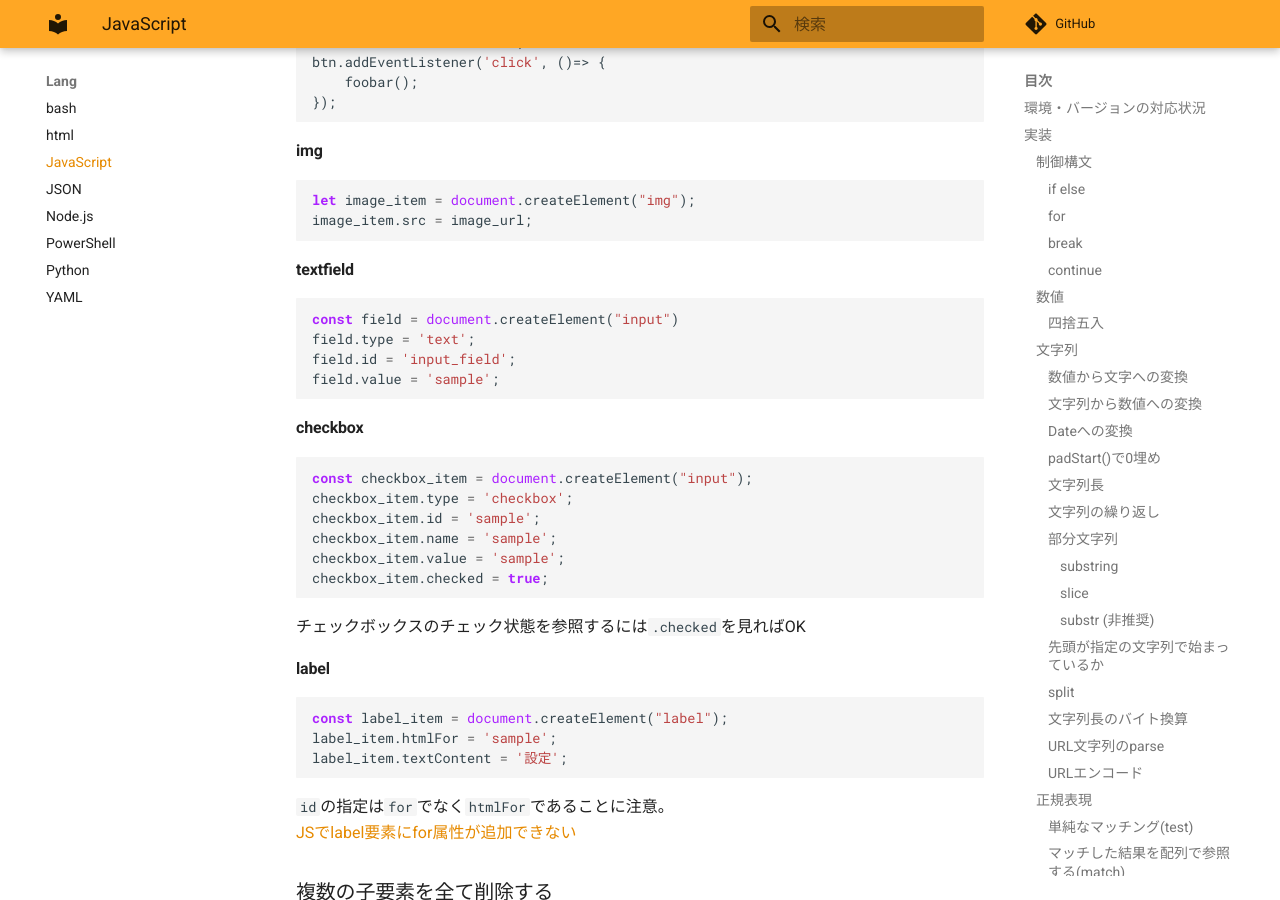
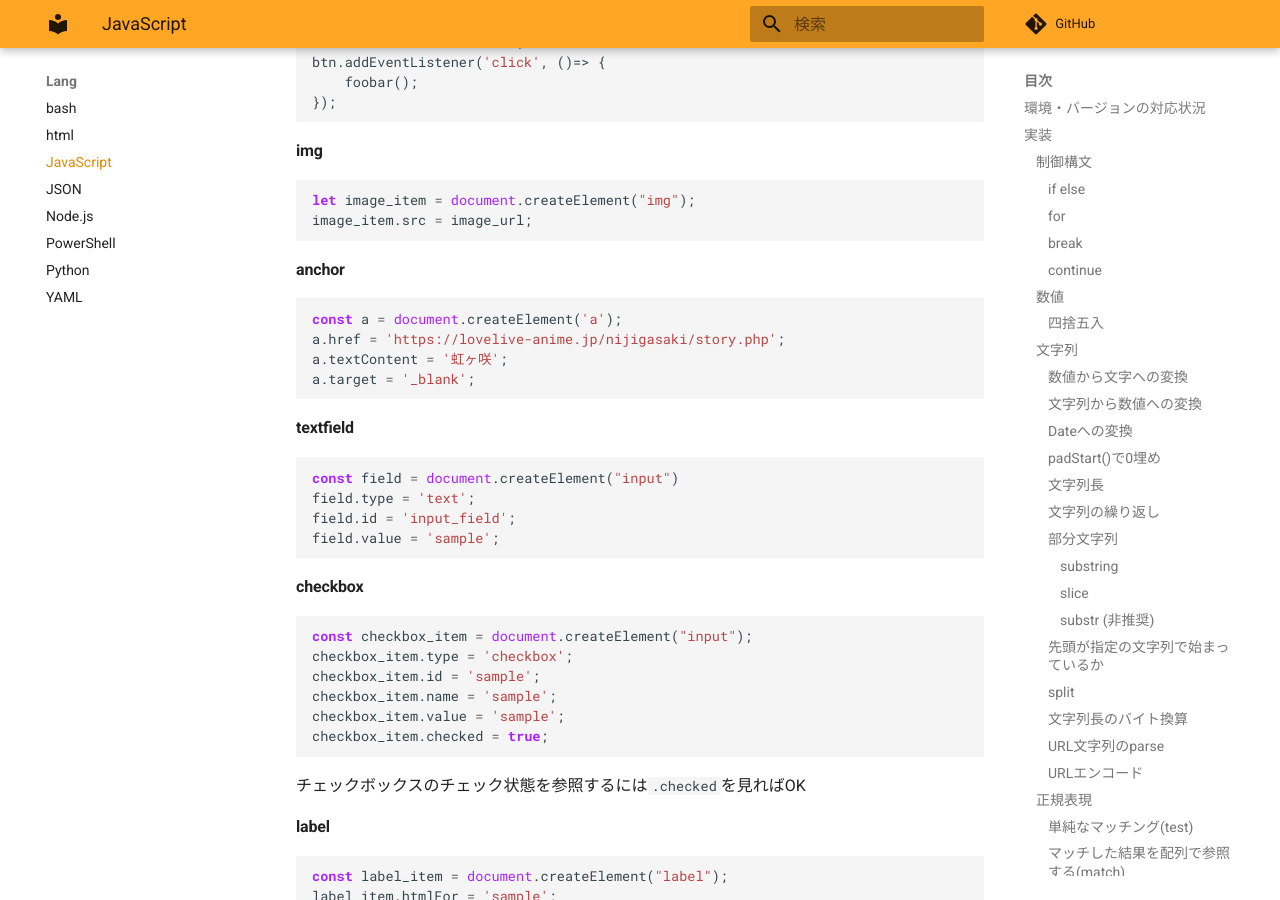
Before and after one commit to zaki-lknr/docs, an MkDocs documentation site: the page built from docs/lang/js.md, in a window 1280 px wide and 900 px high, scrolled down 15278 px. Built offline with MkDocs 1.6.1 and Material for MkDocs 9.7.7, drawn with Linux system fonts in a browser that asks for light colours; comment, search, counter and statistics services are not loaded.

Commit message:
add: lang/javascript: anchor element

````diff
--- a/docs/lang/js.md
+++ b/docs/lang/js.md
@@ -814,6 +814,15 @@ let image_item = document.createElement("img");
 image_item.src = image_url;
 ```
 
+#### anchor
+
+```js
+const a = document.createElement('a');
+a.href = 'https://lovelive-anime.jp/nijigasaki/story.php';
+a.textContent = '虹ヶ咲';
+a.target = '_blank';
+```
+
 #### textfield
 
 ```javascript
````
